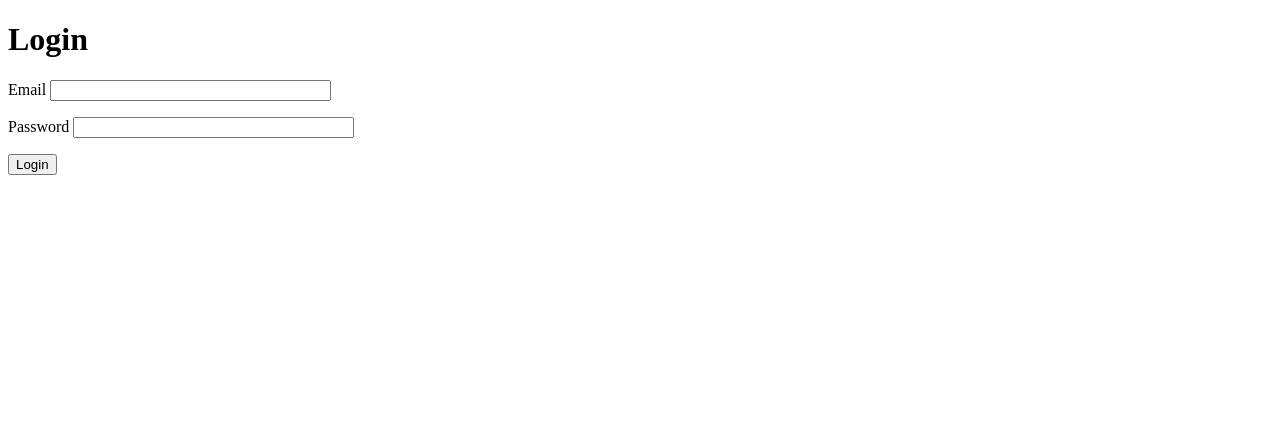
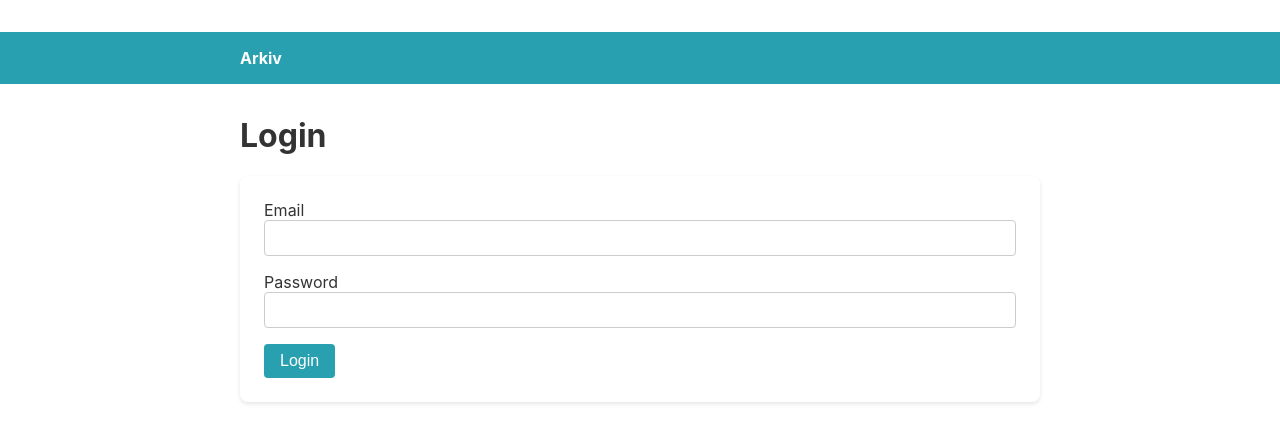
Before and after one commit to BrunoRochaBelo/arkiv, a Flask app: page /login in a window 1280 px wide. Shown: the top 443 px of the page. Run offline with Flask 3, Linux system fonts and the light colour scheme.

Commit message:
Polish templates with card layout

```diff
--- a/arkiv_app/extensions.py
+++ b/arkiv_app/extensions.py
@@ -18,7 +18,7 @@ jwt = JWTManager()
 mail = Mail()
 login_manager = LoginManager()
 limiter = Limiter(key_func=get_remote_address)
-metrics = PrometheusMetrics()
+metrics = None
 
 def init_extensions(app):
     db.init_app(app)
@@ -27,7 +27,8 @@ def init_extensions(app):
     mail.init_app(app)
     login_manager.init_app(app)
     limiter.init_app(app)
-    metrics.init_app(app)
+    global metrics
+    metrics = PrometheusMetrics(app)
     _setup_logging(app)
     CORS(app, resources={r"/api/*": {"origins": app.config.get('CORS_ORIGINS', '*')}})
 
--- a/arkiv_app/main/routes.py
+++ b/arkiv_app/main/routes.py
@@ -1,6 +1,7 @@
 from flask import render_template
 from . import main_bp
 
+
 @main_bp.route('/')
 def index():
-    return 'Arkiv is running.'
+    return render_template('index.html')
--- /dev/null
+++ b/arkiv_app/static/css/style.css
@@ -0,0 +1,115 @@
+:root {
+  --brand-color: #28a0b0;
+  --brand-color-dark: #1d7580;
+  --text-color: #333;
+  --bg-color: #fff;
+}
+
+body {
+  margin: 0;
+  font-family: -apple-system, BlinkMacSystemFont, 'Segoe UI', Roboto, 'Helvetica Neue', Arial, sans-serif;
+  color: var(--text-color);
+  background: var(--bg-color);
+}
+
+header {
+  background: var(--brand-color);
+  color: #fff;
+}
+
+nav {
+  display: flex;
+  justify-content: space-between;
+  align-items: center;
+  padding: 1rem;
+}
+
+nav a {
+  color: #fff;
+  font-weight: bold;
+  text-decoration: none;
+}
+
+nav a:hover {
+  text-decoration: underline;
+}
+
+a {
+  color: var(--brand-color-dark);
+  text-decoration: none;
+}
+
+a:hover {
+  text-decoration: underline;
+}
+
+.container {
+  width: 90%;
+  max-width: 800px;
+  margin: 2rem auto;
+}
+
+form {
+  display: flex;
+  flex-direction: column;
+  gap: 1rem;
+}
+
+.field {
+  display: flex;
+  flex-direction: column;
+}
+
+input, textarea, select, button {
+  font-size: 1rem;
+  padding: 0.5rem;
+  border: 1px solid #ccc;
+  border-radius: 4px;
+}
+
+button {
+  background-color: var(--brand-color);
+  color: #fff;
+  border: none;
+  cursor: pointer;
+  border-radius: 4px;
+  padding: 0.5rem 1rem;
+}
+
+button:hover {
+  background-color: var(--brand-color-dark);
+}
+
+.btn {
+  background-color: var(--brand-color);
+  color: #fff;
+  border: none;
+  cursor: pointer;
+  border-radius: 4px;
+  padding: 0.5rem 1rem;
+}
+
+.btn:hover {
+  background-color: var(--brand-color-dark);
+}
+
+.card {
+  background: #fff;
+  padding: 1.5rem;
+  border-radius: 8px;
+  box-shadow: 0 2px 4px rgba(0,0,0,0.1);
+  margin-bottom: 1rem;
+}
+
+.flash {
+  list-style: none;
+  padding: 0;
+}
+
+.flash li {
+  background: var(--brand-color);
+  color: #fff;
+  margin-bottom: 0.5rem;
+  padding: 0.5rem;
+  border-radius: 4px;
+}
--- /dev/null
+++ b/arkiv_app/static/js/main.js
@@ -0,0 +1 @@
+// Placeholder for custom scripts
--- a/arkiv_app/templates/auth/login.html
+++ b/arkiv_app/templates/auth/login.html
@@ -1,9 +1,17 @@
-<!doctype html>
-<title>Login</title>
+{% extends 'base.html' %}
+{% block title %}Login{% endblock %}
+{% block content %}
 <h1>Login</h1>
-<form method="post">
+<form method="post" class="card">
   {{ form.hidden_tag() }}
-  <p>{{ form.email.label }} {{ form.email(size=32) }}</p>
-  <p>{{ form.password.label }} {{ form.password(size=32) }}</p>
-  <p>{{ form.submit() }}</p>
+  <div class="field">
+    {{ form.email.label }} {{ form.email(size=32) }}
+  </div>
+  <div class="field">
+    {{ form.password.label }} {{ form.password(size=32) }}
+  </div>
+  <div>
+    {{ form.submit(class_='btn') }}
+  </div>
 </form>
+{% endblock %}
--- /dev/null
+++ b/arkiv_app/templates/base.html
@@ -0,0 +1,32 @@
+<!doctype html>
+<html lang="en">
+<head>
+  <meta charset="utf-8">
+  <title>{% block title %}Arkiv{% endblock %}</title>
+  <meta name="viewport" content="width=device-width, initial-scale=1">
+  <link rel="stylesheet" href="{{ url_for('static', filename='css/style.css') }}">
+  {% block head %}{% endblock %}
+</head>
+<body>
+  <header>
+    <nav class="container">
+      <div class="brand"><a href="{{ url_for('main.index') }}">Arkiv</a></div>
+      {% if current_user.is_authenticated %}
+      <div><a href="{{ url_for('auth.logout') }}">Logout</a></div>
+      {% endif %}
+    </nav>
+  </header>
+  <main class="container">
+    {% with messages = get_flashed_messages() %}
+      {% if messages %}
+      <ul class="flash">
+        {% for m in messages %}<li>{{ m }}</li>{% endfor %}
+      </ul>
+      {% endif %}
+    {% endwith %}
+    {% block content %}{% endblock %}
+  </main>
+  <script src="{{ url_for('static', filename='js/main.js') }}"></script>
+  {% block scripts %}{% endblock %}
+</body>
+</html>
```
Also changed, not shown: arkiv_app/templates/asset/list.html (+7 -4 lines), arkiv_app/templates/folder/form.html (+9 -7 lines), arkiv_app/templates/index.html (added, +9 -0 lines), arkiv_app/templates/library/form.html (+8 -6 lines), arkiv_app/templates/library/list.html (+7 -5 lines), arkiv_app/templates/search/results.html (+7 -5 lines), arkiv_app/templates/tag/form.html (+8 -6 lines), arkiv_app/templates/tag/list.html (+7 -5 lines).
